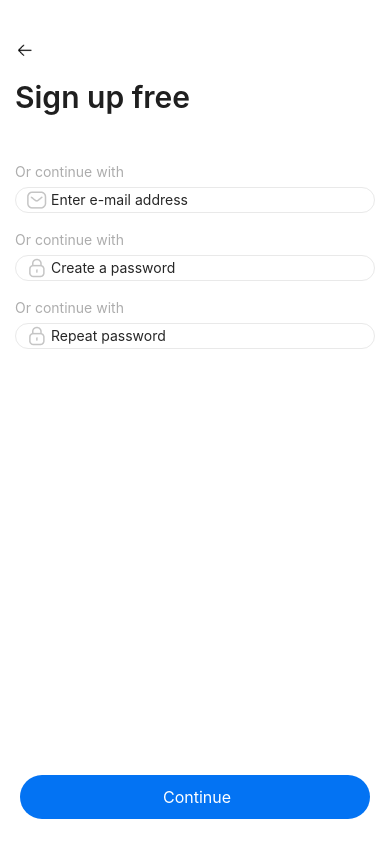
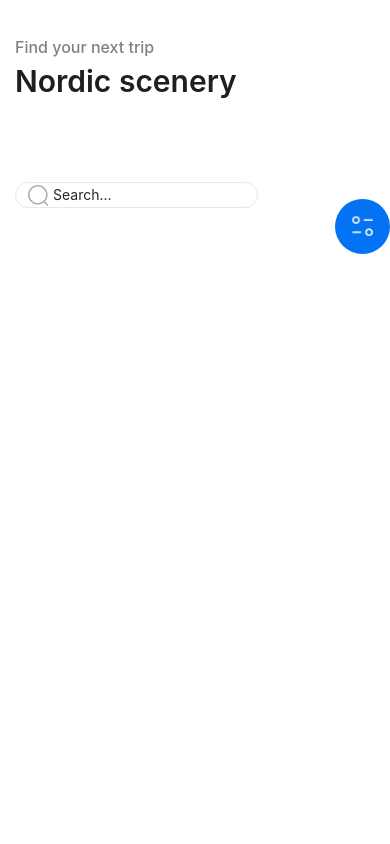
Before and after one commit to hassangulzar1/Native-Assignment-1, a React Native app: screen /Home in a window 390 px wide. Built offline with nearby package versions, Linux system fonts and the light colour scheme.

Commit message:
working on home page

```diff
--- a/App.jsx
+++ b/App.jsx
@@ -6,6 +6,7 @@ import SplashScreen from 'react-native-splash-screen';
 import SignIn from './src/screens/3- Authentication pages/SignIn';
 import SettingsCenter from './src/screens/3- Authentication pages/SettingsCenter';
 import SignUp from './src/screens/3- Authentication pages/SignUp';
+import Home from './src/screens/4- Home/Home';
 const App = () => {
   useEffect(() => {
     SplashScreen.hide();
@@ -18,7 +19,8 @@ const App = () => {
       {/* <Third /> */}
       {/* <SignIn /> */}
       {/* <SettingsCenter /> */}
-      <SignUp />
+      {/* <SignUp /> */}
+      <Home />
     </>
   );
 };
--- a/src/components/AuthHeader/AuthHeader.jsx
+++ b/src/components/AuthHeader/AuthHeader.jsx
@@ -4,19 +4,19 @@ const SignIn = props => {
   return (
     <View style={{flex: 1}}>
       <View style={{flex: 1, marginTop: 20}}>
-        <Image
-          style={{height: 20, width: 20, marginTop: 20}}
-          source={require('../../assets/backArrow.png')}
-        />
+        {!props.para && (
+          <Image
+            style={{height: 20, width: 20, marginTop: 20}}
+            source={require('../../assets/backArrow.png')}
+          />
+        )}
 
-        <View
-          style={{
-            display: 'flex',
-            flexDirection: 'row',
-            justifyContent: 'space-between',
-            alignItems: 'center',
-          }}>
-          <Text style={styles.Heading}>{props.title}</Text>
+        <View style={styles.detailDiv}>
+          <View>
+            {props.para && <Text style={styles.para}>{props.para}</Text>}
+
+            <Text style={styles.Heading}>{props.title}</Text>
+          </View>
           <Image
             style={{height: 35, width: 35, marginTop: 20}}
             source={props.img}
@@ -31,11 +31,23 @@ export default SignIn;
 
 const styles = StyleSheet.create({
   Heading: {
-    marginTop: 15,
     fontSize: 30,
     fontWeight: '600',
     lineHeight: 45,
     letterSpacing: 0,
     color: 'rgba(31, 31, 31, 1)',
   },
+  para: {
+    fontSize: 16,
+    fontWeight: '500',
+    lineHeight: 24,
+    color: 'background: rgba(129, 129, 129, 1)',
+  },
+  detailDiv: {
+    display: 'flex',
+    flexDirection: 'row',
+    justifyContent: 'space-between',
+    alignItems: 'center',
+    marginTop: 15,
+  },
 });
--- /dev/null
+++ b/src/screens/4- Home/Home.jsx
@@ -0,0 +1,34 @@
+import React from 'react';
+import {View, StyleSheet} from 'react-native';
+import AuthHeader from '../../components/AuthHeader/AuthHeader';
+import Input from '../../components/Input/Input';
+import StartButton from '../../components/startButtons/Button';
+const Home = () => {
+  return (
+    <View style={{flex: 1}}>
+      <View style={{flex: 1, marginHorizontal: 15}}>
+        <AuthHeader para="Find your next trip" title="Nordic scenery" />
+      </View>
+
+      <View
+        style={{
+          flex: 4,
+          display: 'flex',
+          flexDirection: 'row',
+          justifyContent: 'space-between',
+        }}>
+        <View style={{width: '70%'}}>
+          <Input
+            inputImg={require('../../assets/search.png')}
+            placeHolder="Search..."
+          />
+        </View>
+        <StartButton img={require('../../assets/filter.png')} />
+      </View>
+    </View>
+  );
+};
+
+export default Home;
+
+const styles = StyleSheet.create({});
```
Also changed, not shown: src/assets/filter.png (added), src/assets/search.png (added).
